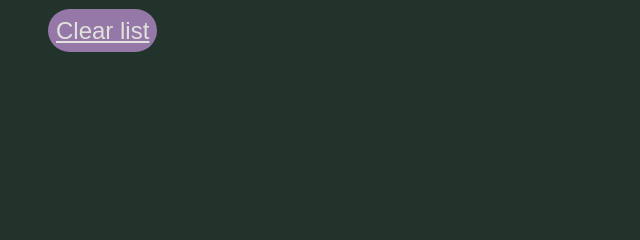
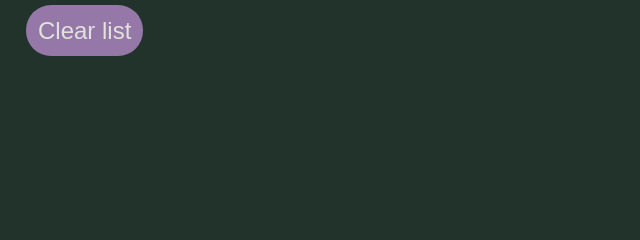
Before and after one commit to BRCDel/set09103, a Flask app: template templates/builder.html in a window 1280 px wide. Shown: the part 333-573 px from the top of the page, without its empty margins (0-640 px from the left). Run offline with Flask 2, Linux system fonts and the light colour scheme; the template is opened without the code that fills it, so the values that code supplies are empty.

Commit message:
small clear list button improvement

```diff
--- a/static/builderStyle.css
+++ b/static/builderStyle.css
@@ -8,8 +8,10 @@ p{
     font-size:24px;
 }
 #actionbar a{
-    padding:8px;
+    padding:12px;
+    margin-left:-22px;
     font-size:24px;
     background-color:#9577A8;
     border-radius:25px;
+    text-decoration:none;
 }
```
